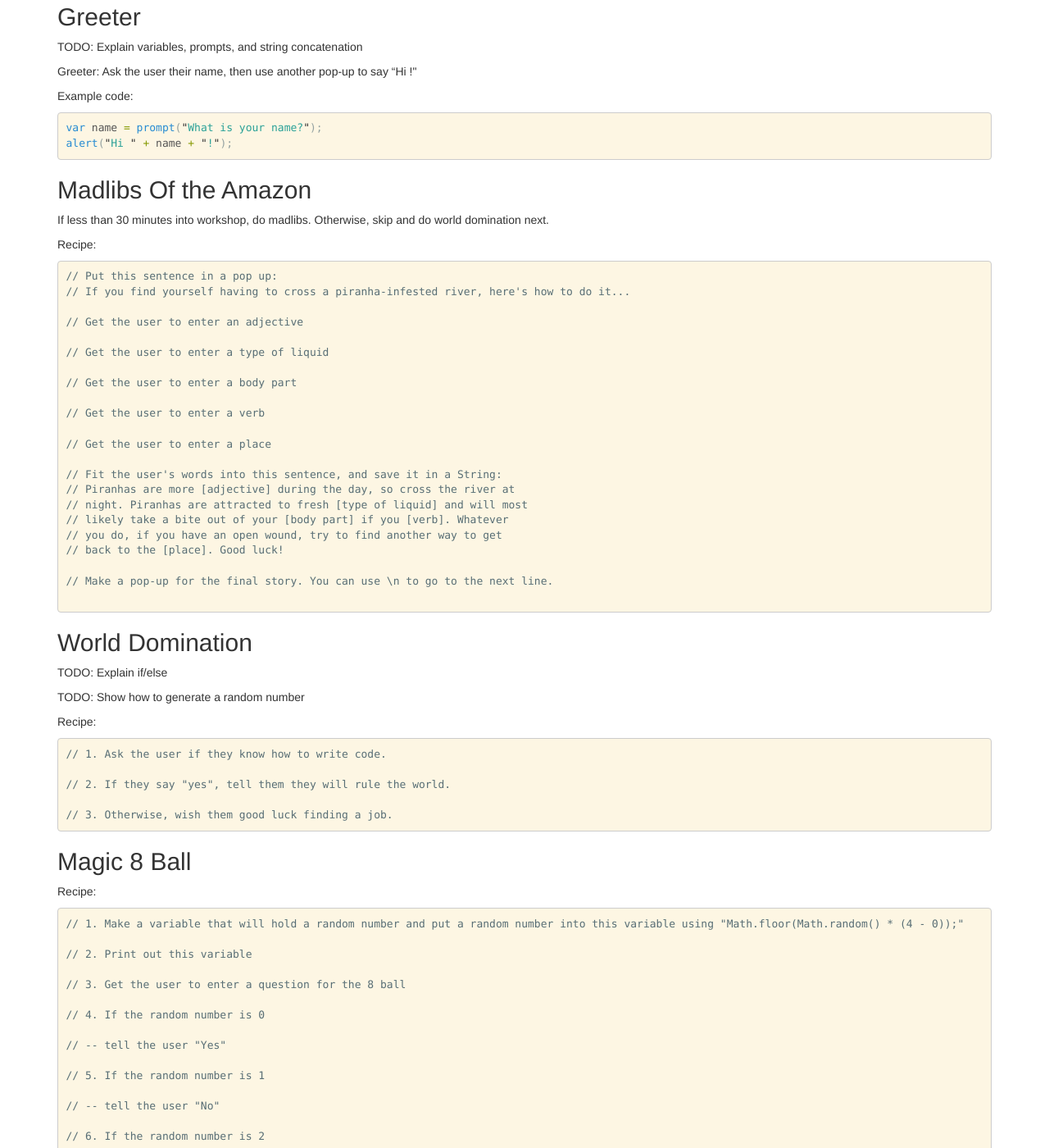
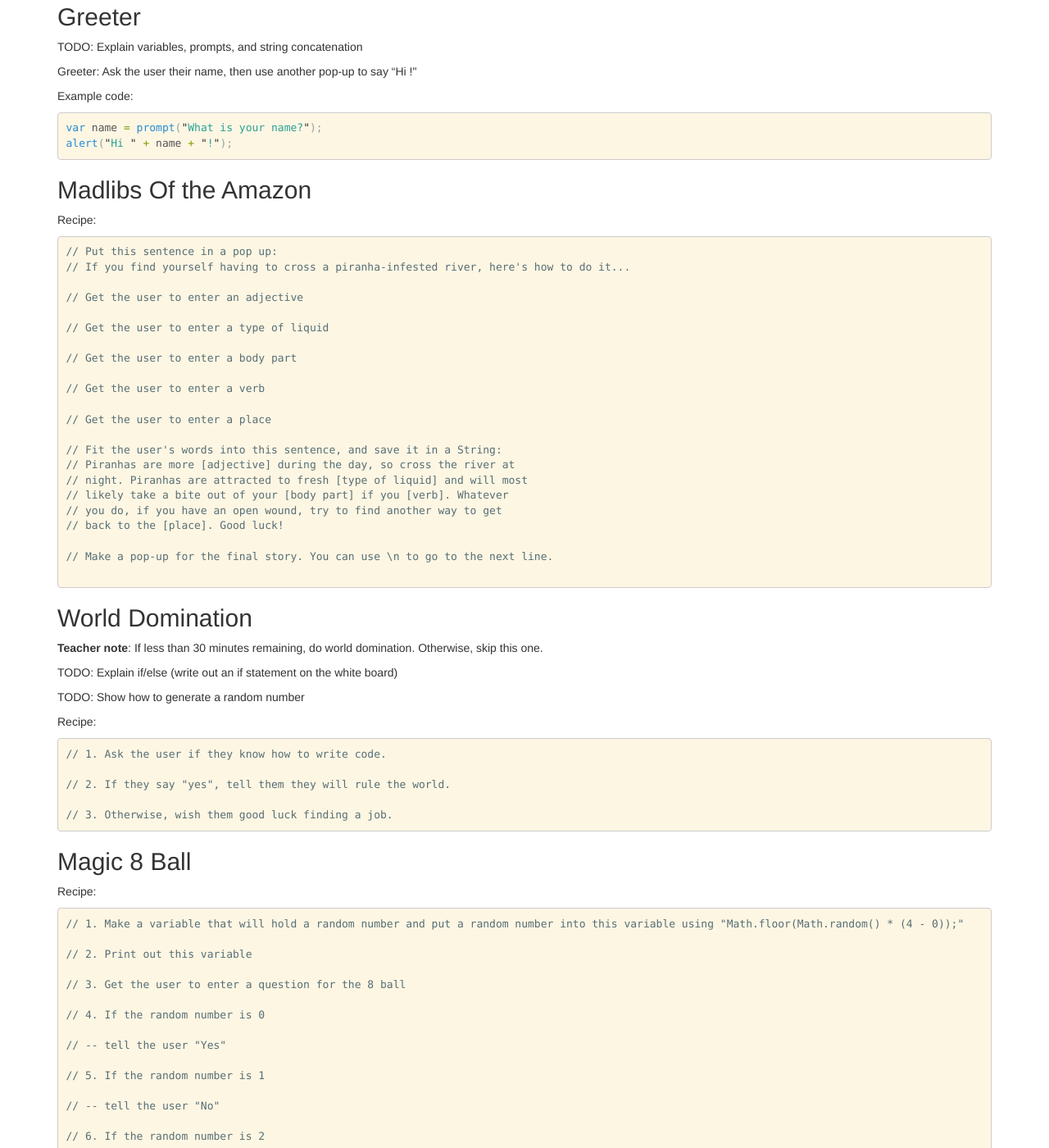
Before and after one commit to jointheleague/hour-of-code-adults, a Jekyll site: the page built from index.md, in a window 1280 px wide and 1400 px high, scrolled down 537 px. Shown: the whole window at 82% size. Built offline with Jekyll 4.4.1, drawn with Linux system fonts in a browser that asks for light colours; Markdown is read by kramdown in place of the engine named in the settings.

Commit message:
Fix 30 minutes note

````diff
--- a/index.md
+++ b/index.md
@@ -49,8 +49,6 @@ alert("Hi " + name + "!");
 Madlibs Of the Amazon
 ---------------------
 
-If less than 30 minutes into workshop, do madlibs. Otherwise, skip and do world domination next.
-
 Recipe:
 
 ```js
@@ -82,7 +80,9 @@ Recipe:
 World Domination
 ----------------
 
-TODO: Explain if/else
+**Teacher note**: If less than 30 minutes remaining, do world domination. Otherwise, skip this one.
+
+TODO: Explain if/else (write out an if statement on the white board)
 
 TODO: Show how to generate a random number
 
````
